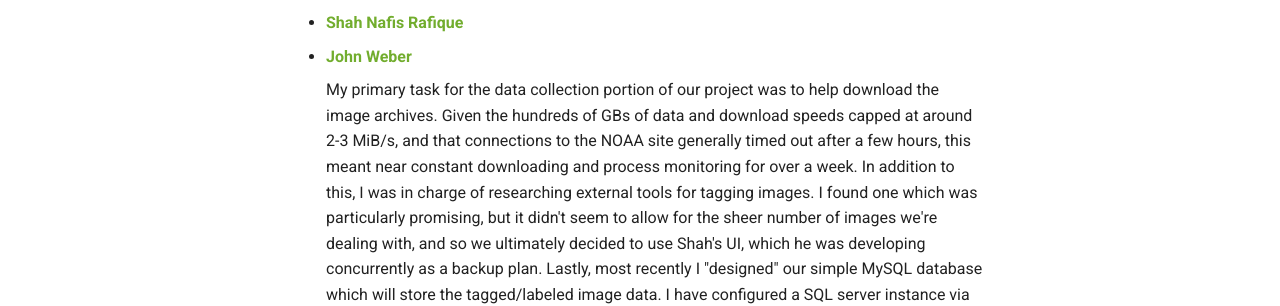
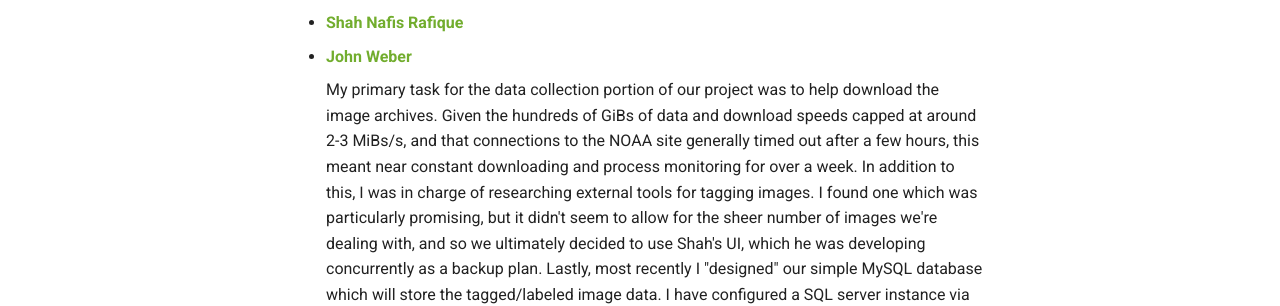
Before and after one commit to UNCG-CSE/Poststorm_Imagery, an MkDocs documentation site: the page built from docs/reports/progress_report_24-09-2019.md, in a window 1280 px wide and 900 px high, scrolled down 577 px. Shown: the part 362-668 px from the top of the window. Built offline with MkDocs 1.6.1 and Material for MkDocs 9.7.7, drawn with Linux system fonts in a browser that asks for light colours; comment, search, counter and statistics services are not loaded; some of the changed text lies outside the part shown.

Commit message:
Minor data format errors

```diff
--- a/docs/reports/progress_report_24-09-2019.md
+++ b/docs/reports/progress_report_24-09-2019.md
@@ -39,7 +39,7 @@
 -   [**John Weber**](https://github.com/JWeb56)
 
     My primary task for the data collection portion of our project was to help download the image archives. Given the
-    hundreds of GBs of data and download speeds capped at around 2-3 MiB/s, and that connections to the NOAA site
+    hundreds of GiBs of data and download speeds capped at around 2-3 MiBs/s, and that connections to the NOAA site
     generally timed out after a few hours, this meant near constant downloading and process monitoring for over a week.
     In addition to this, I was in charge of researching external tools for tagging images. I found one which was
     particularly promising, but it didn't seem to allow for the sheer number of images we're dealing with, and so we
```
